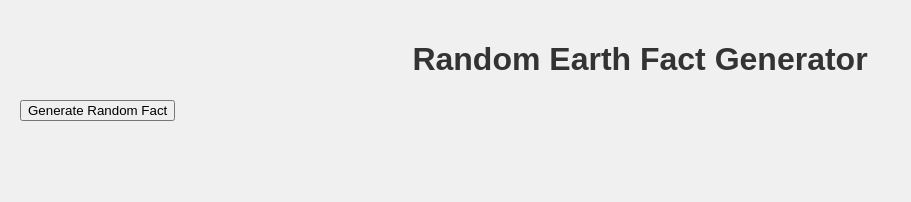
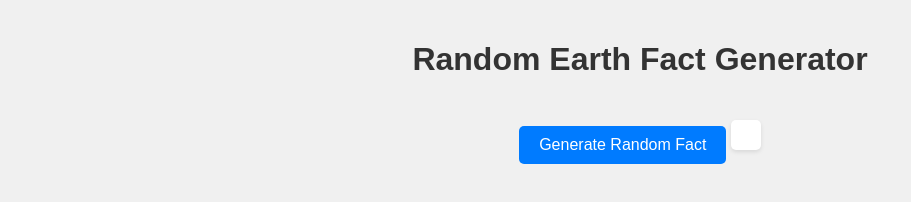
Before and after one commit to kartikmehta18/genai-pieces, a plain HTML site: page index.html in a window 1280 px wide. Shown: the whole page, without its empty margins (0-911 px from the left). Drawn offline with Linux system fonts and the light colour scheme.

Commit message:
Update styles.css

```diff
--- a/styles.css
+++ b/styles.css
@@ -3,39 +3,35 @@ body {
     margin: 0;
     padding: 20px;
     background-color: #f0f0f0;
+    text-align: center;
 }
 
 h1 {
-    text-align: center;
     color: #333;
 }
 
-ul {
-    list-style-type: none;
-    padding: 0;
-}
-
-li {
-    background-color: #fff;
-    margin: 10px 0;
-    padding: 15px;
+button {
+    padding: 10px 20px;
+    font-size: 16px;
+    margin-top: 20px;
+    cursor: pointer;
+    border: none;
     border-radius: 5px;
-    box-shadow: 0 2px 4px rgba(0, 0, 0, 0.1);
-    cursor: pointer;
+    background-color: #007BFF;
+    color: white;
     transition: background-color 0.3s;
 }
 
-li:hover {
-    background-color: #e0e0e0;
+button:hover {
+    background-color: #0056b3;
 }
 
-.detail {
-    margin-top: 10px;
-    padding: 10px;
-    background-color: #e9f5ff;
+.fact-display {
+    margin-top: 20px;
+    padding: 15px;
+    background-color: #fff;
     border-radius: 5px;
+    box-shadow: 0 2px 4px rgba(0, 0, 0, 0.1);
+    display: inline-block;
+    max-width: 600px;
 }
-
-.hidden {
-    display: none;
-}
```
